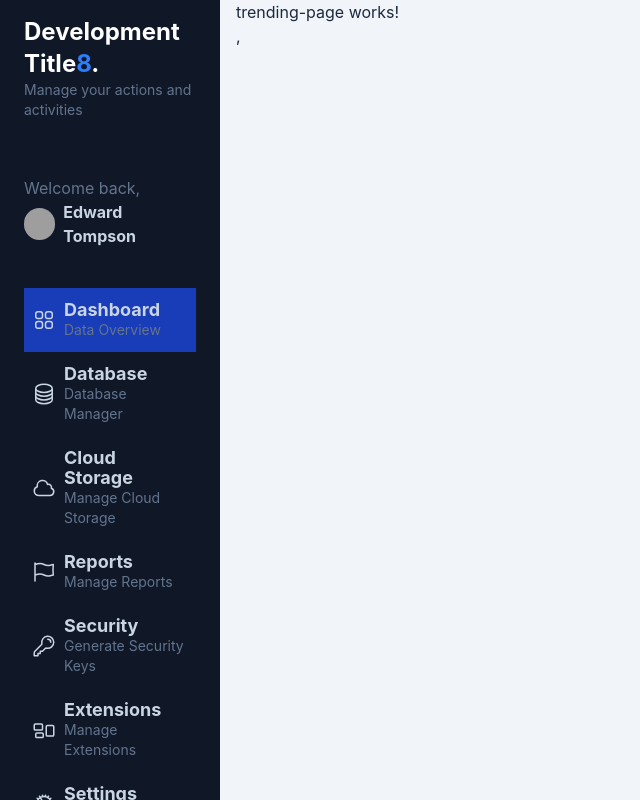
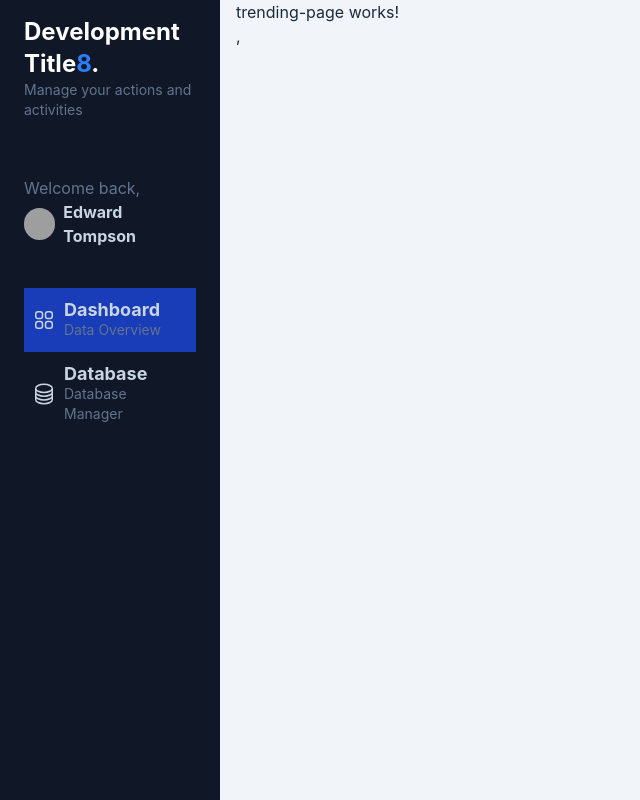
Before and after one commit to CarlosGal19/Angular_Gifs_App, an Angular app: page /dashboard/trending in a window 1280 px wide. Shown: the whole page, without its empty margins (0-640 px from the left). Built offline with nearby package versions, Linux system fonts and the light colour scheme; grey boxes are pictures that could not be loaded.

Commit message:
style: show dashboard images correctly

```diff
--- a/src/app/Gifs/Pages/dashboard-page/dashboard-page.html
+++ b/src/app/Gifs/Pages/dashboard-page/dashboard-page.html
@@ -1,7 +1,7 @@
 <div class="bg-slate-100 overflow-y-scroll w-screen h-screen antialiased text-slate-300 selection:bg-blue-600 selection:text-white">
     <div class="flex flex-col relative w-screen">
         <side-bar-menu />
-        <div class="ml-55 flex flex-col w-full h-full px-4 text-slate-800">
+        <div class="ml-55 flex flex-col h-full px-4 text-slate-800">
           <router-outlet />
         </div>
     </div>
--- a/src/app/Gifs/components/side-bar-menu-options/side-bar-menu-options.ts
+++ b/src/app/Gifs/components/side-bar-menu-options/side-bar-menu-options.ts
@@ -20,36 +20,6 @@ export class SideBarMenuOptions {
       description: 'Database Manager',
       link: 'database',
       svg: 'M20.25 6.375c0 2.278-3.694 4.125-8.25 4.125S3.75 8.653 3.75 6.375m16.5 0c0-2.278-3.694-4.125-8.25-4.125S3.75 4.097 3.75 6.375m16.5 0v11.25c0 2.278-3.694 4.125-8.25 4.125s-8.25-1.847-8.25-4.125V6.375m16.5 0v3.75m-16.5-3.75v3.75m16.5 0v3.75C20.25 16.153 16.556 18 12 18s-8.25-1.847-8.25-4.125v-3.75m16.5 0c0 2.278-3.694 4.125-8.25 4.125s-8.25-1.847-8.25-4.125'
-    },
-    {
-      name: 'Cloud Storage',
-      description: 'Manage Cloud Storage',
-      link: '#',
-      svg: 'M2.25 15a4.5 4.5 0 004.5 4.5H18a3.75 3.75 0 001.332-7.257 3 3 0 00-3.758-3.848 5.25 5.25 0 00-10.233 2.33A4.502 4.502 0 002.25 15z'
-    },
-    {
-      name: 'Reports',
-      description: 'Manage Reports',
-      link: '#',
-      svg: 'M3 3v1.5M3 21v-6m0 0l2.77-.693a9 9 0 016.208.682l.108.054a9 9 0 006.086.71l3.114-.732a48.524 48.524 0 01-.005-10.499l-3.11.732a9 9 0 01-6.085-.711l-.108-.054a9 9 0 00-6.208-.682L3 4.5M3 15V4.5'
-    },
-    {
-      name: 'Security',
-      description: 'Generate Security Keys',
-      link: '#',
-      svg: 'M15.75 5.25a3 3 0 013 3m3 0a6 6 0 01-7.029 5.912c-.563-.097-1.159.026-1.563.43L10.5 17.25H8.25v2.25H6v2.25H2.25v-2.818c0-.597.237-1.17.659-1.591l6.499-6.499c.404-.404.527-1 .43-1.563A6 6 0 1121.75 8.25z'
-    },
-    {
-      name: 'Extensions',
-      description: 'Manage Extensions',
-      link: '#',
-      svg: 'M2.25 7.125C2.25 6.504 2.754 6 3.375 6h6c.621 0 1.125.504 1.125 1.125v3.75c0 .621-.504 1.125-1.125 1.125h-6a1.125 1.125 0 01-1.125-1.125v-3.75zM14.25 8.625c0-.621.504-1.125 1.125-1.125h5.25c.621 0 1.125.504 1.125 1.125v8.25c0 .621-.504 1.125-1.125 1.125h-5.25a1.125 1.125 0 01-1.125-1.125v-8.25zM3.75 16.125c0-.621.504-1.125 1.125-1.125h5.25c.621 0 1.125.504 1.125 1.125v2.25c0 .621-.504 1.125-1.125 1.125h-5.25a1.125 1.125 0 01-1.125-1.125v-2.25z'
-    },
-    {
-      name: 'Settings',
-      description: 'Edit App Settings',
-      link: '#',
-      svg: 'M4.5 12a7.5 7.5 0 0015 0m-15 0a7.5 7.5 0 1115 0m-15 0H3m16.5 0H21m-1.5 0H12m-8.457 3.077l1.41-.513m14.095-5.13l1.41-.513M5.106 17.785l1.15-.964m11.49-9.642l1.149-.964M7.501 19.795l.75-1.3m7.5-12.99l.75-1.3m-6.063 16.658l.26-1.477m2.605-14.772l.26-1.477m0 17.726l-.26-1.477M10.698 4.614l-.26-1.477M16.5 19.794l-.75-1.299M7.5 4.205L12 12m6.894 5.785l-1.149-.964M6.256 7.178l-1.15-.964m15.352 8.864l-1.41-.513M4.954 9.435l-1.41-.514M12.002 12l-3.75 6.495'
     }
   ]);
 }
```
